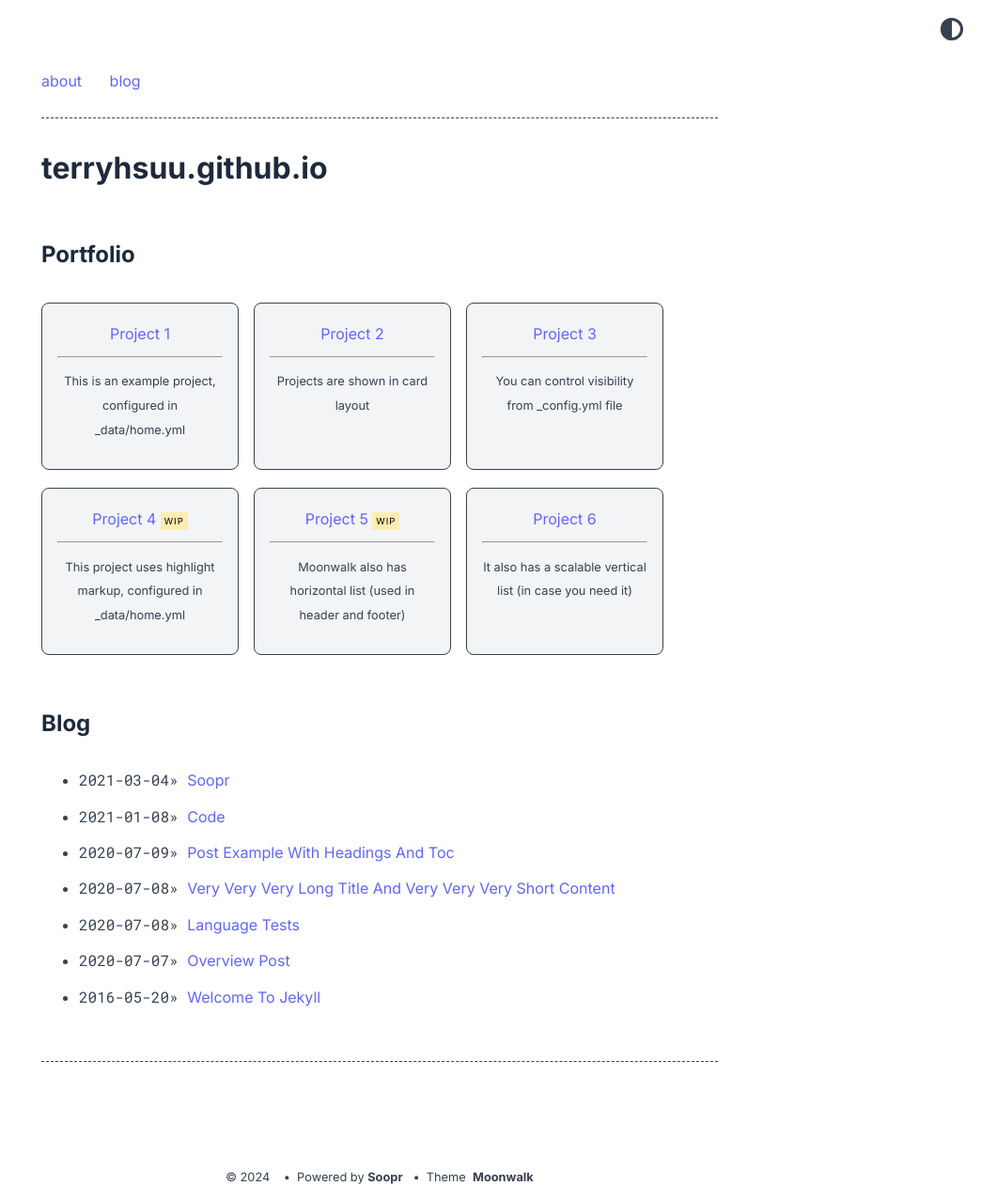
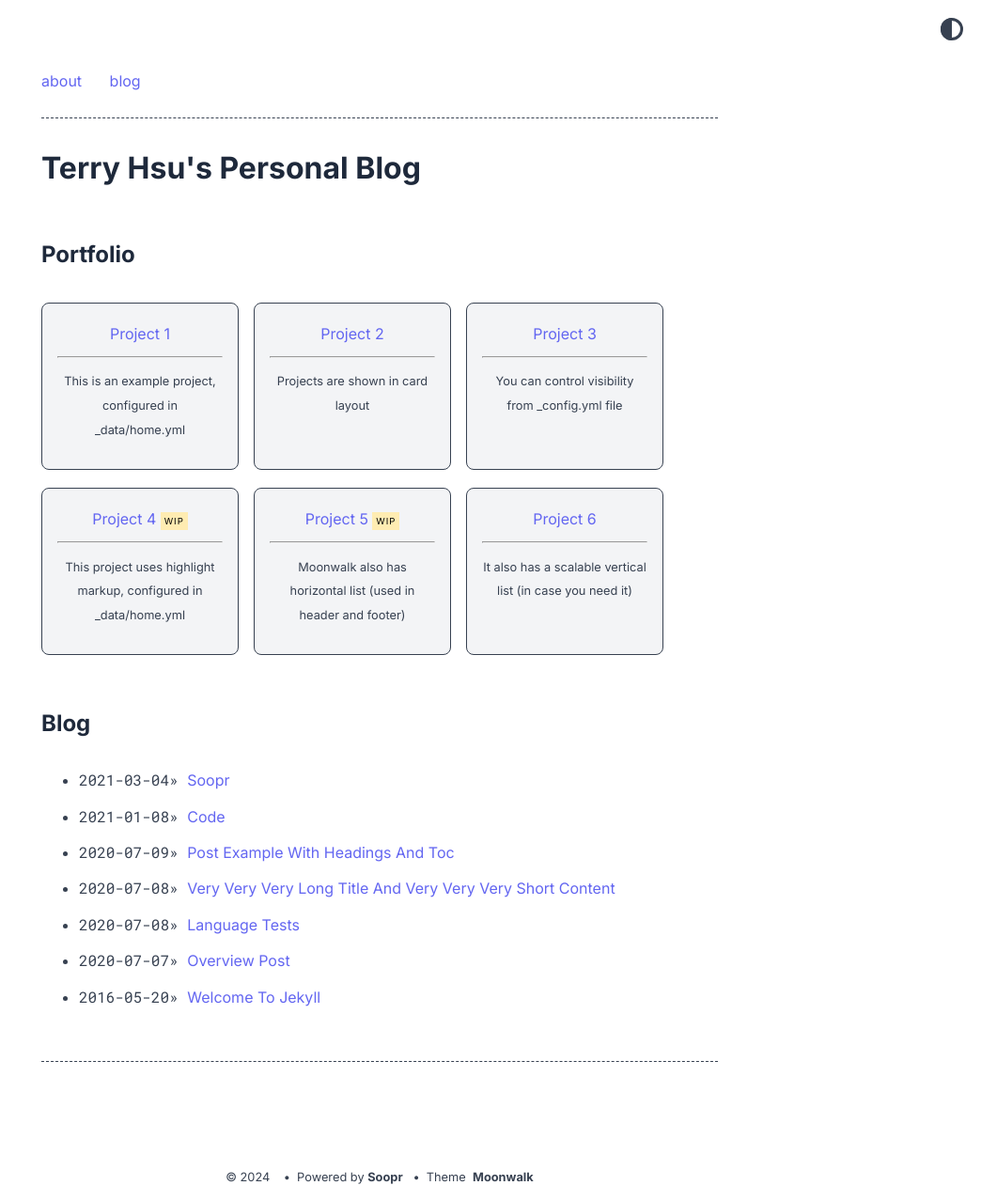
Before and after one commit to terryhsuu/terryhsuu.github.io, a Jekyll site: the page built from index.md, in a window 1280 px wide. Shown: the whole page at 94% size, without its empty margins (236-1280 px from the left). Built offline with Jekyll 4.4.1, drawn with Linux system fonts in a browser that asks for light colours.

Commit message:
chore: update title

```diff
--- a/_config.yml
+++ b/_config.yml
@@ -1,4 +1,4 @@
-# title: Moonwalk
+title: Terry Hsu's Personal Blog
 # author: Abhinav Saxena
 # url: https://www.abhinavsaxena.com/moonwalk # root address of the site
 # description: > # description of the site (multiple lines allowed)
```
